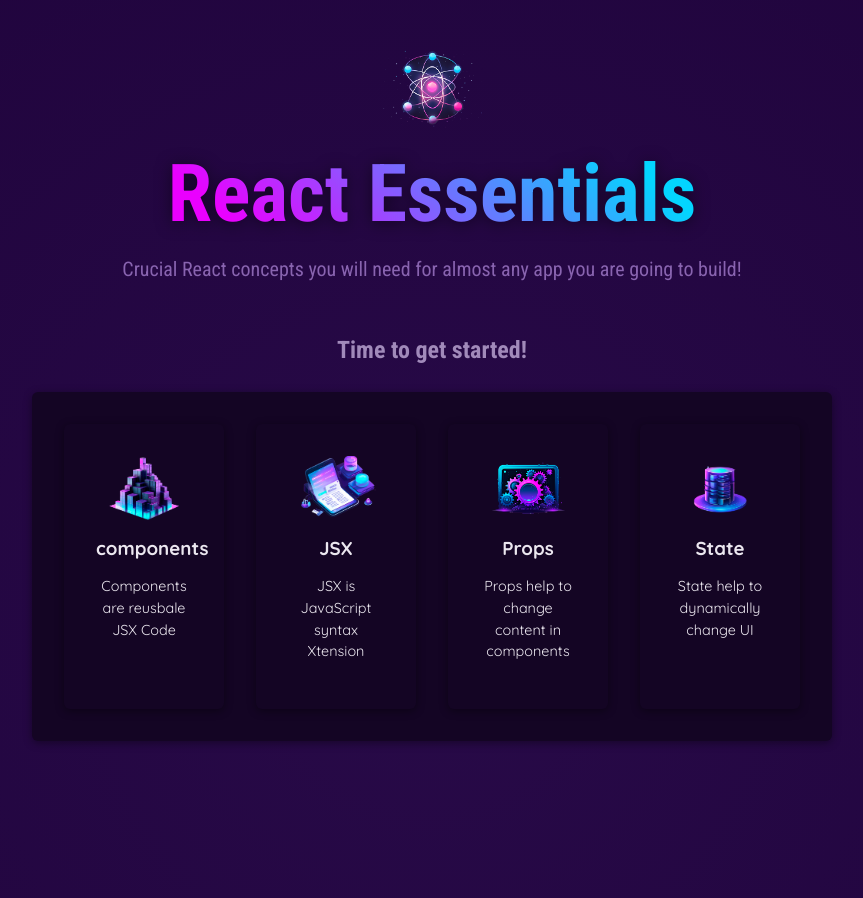
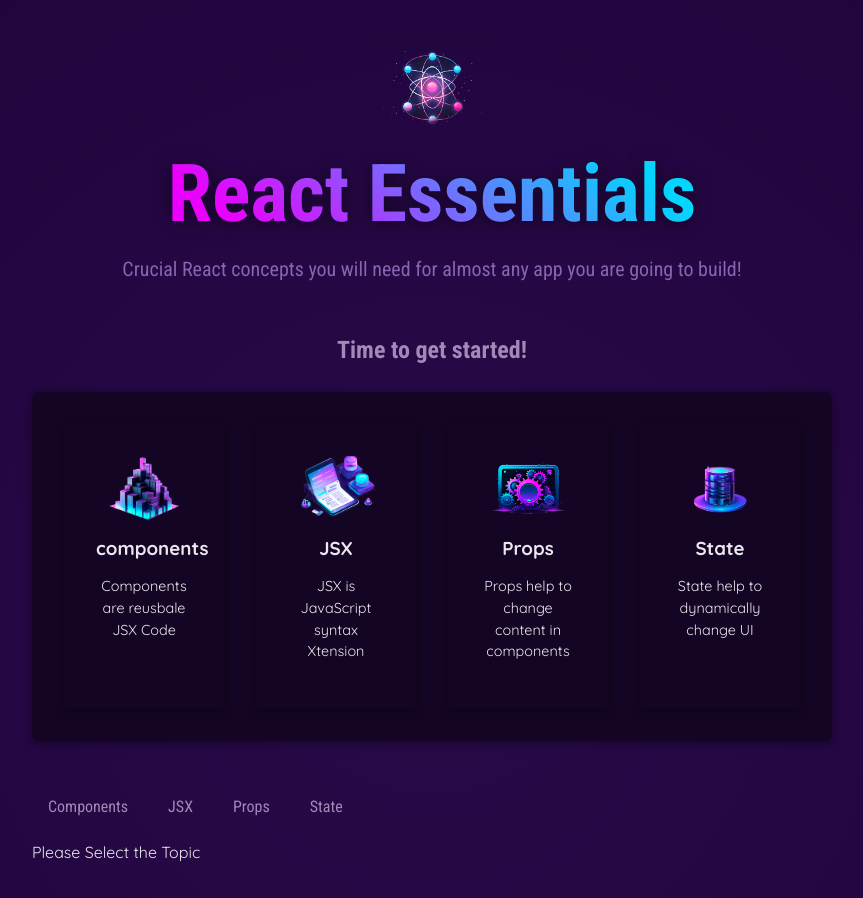
Before and after one commit to Soban-Abbas/React, a React (Vite) app: page / in a window 1280 px wide. Shown: the top 898 px of the page, without its empty margins (208-1071 px from the left). Built offline with nearby package versions, Linux system fonts and the light colour scheme.

Commit message:
understanding useState Hook and rending content conditionally

```diff
--- a/src/App.jsx
+++ b/src/App.jsx
@@ -2,8 +2,27 @@
 import { Core_Concepts_Data } from './data.js'
 import Header from './components/Header.jsx';
 import CoreConpts from './components/CoreConpts.jsx';
-
+import TabButton from './components/TabButton.jsx';
+import { useState } from 'react';
+import {examples} from './data.js'
 function App() {
+  const [seletedContent, setNewcontent] = useState()
+  function handleClick(btnName){
+    console.log(btnName+"Btn Click")
+     setNewcontent(btnName);
+  }
+  let content= <p>Please Select the Topic</p>
+  if(seletedContent){
+    content = <div id="tab-content">
+      <h3>{examples[seletedContent].title}</h3>
+      <p>{examples[seletedContent].description}</p>
+      <pre>
+        <code>
+          {examples[seletedContent].code}
+        </code>
+      </pre>
+    </div>
+  }
   return (
     <div>
       <Header></Header>
@@ -23,7 +42,15 @@ function App() {
             <CoreConpts title={Core_Concepts_Data[3].title} image={Core_Concepts_Data[3].image} discription={Core_Concepts_Data[3].discription} />
           </ul>
         </section>
-
+        <section id='examples'>
+          <menu>
+            <TabButton onSelect={() => handleClick("components")}>Components</TabButton>
+            <TabButton onSelect={()=> handleClick("jsx")}>JSX</TabButton>
+            <TabButton onSelect={()=> handleClick("props")}>Props</TabButton>
+            <TabButton onSelect={()=> handleClick("state")}>State</TabButton>
+          </menu>
+         {content}
+        </section>
 
       </main>
     </div>
--- a/src/components/Header.jsx
+++ b/src/components/Header.jsx
@@ -5,6 +5,7 @@ function getRandomIndex() {
     return Math.floor(Math.random() * (2 + 1))
 }
 function Header() {
+    console.log("header executing ")
     const randomWord = dynamicData[getRandomIndex()]
     return (
         <header>
--- /dev/null
+++ b/src/components/TabButton.jsx
@@ -0,0 +1,7 @@
+
+
+export default function TabButton({onSelect,children}){
+    return (
+        <li><button onClick={onSelect}>{children}</button></li>
+    )
+}
--- a/src/data.js
+++ b/src/data.js
@@ -24,3 +24,72 @@ export const Core_Concepts_Data=[
         discription: "State help to dynamically change UI"
     },
 ]
+
+
+ export const examples = {
+    components: {
+        title: "Components",
+        description:
+            "Components are reusable building blocks in React used to split UI into independent pieces.",
+
+        code: `
+function Header() {
+  return <h1>Hello World</h1>;
+}
+
+export default Header;
+    `
+    },
+
+    jsx: {
+        title: "JSX",
+        description:
+            "JSX allows you to write HTML-like code inside JavaScript in React.",
+
+        code: `
+function App() {
+  return (
+    <div>
+      <h1>Hello JSX</h1>
+    </div>
+  );
+}
+    `
+    },
+
+    state: {
+        title: "State",
+        description:
+            "State is used to store and manage dynamic data inside a component.",
+
+        code: `
+import { useState } from "react";
+
+function Counter() {
+  const [count, setCount] = useState(0);
+
+  return (
+    <button onClick={() => setCount(count + 1)}>
+      {count}
+    </button>
+  );
+}
+    `
+    },
+
+    props: {
+        title: "Props",
+        description:
+            "Props are used to pass data from one component to another.",
+
+        code: `
+function Welcome(props) {
+  return <h1>Hello {props.name}</h1>;
+}
+
+export default function App() {
+  return <Welcome name="Soban" />;
+}
+    `
+    }
+};
```
